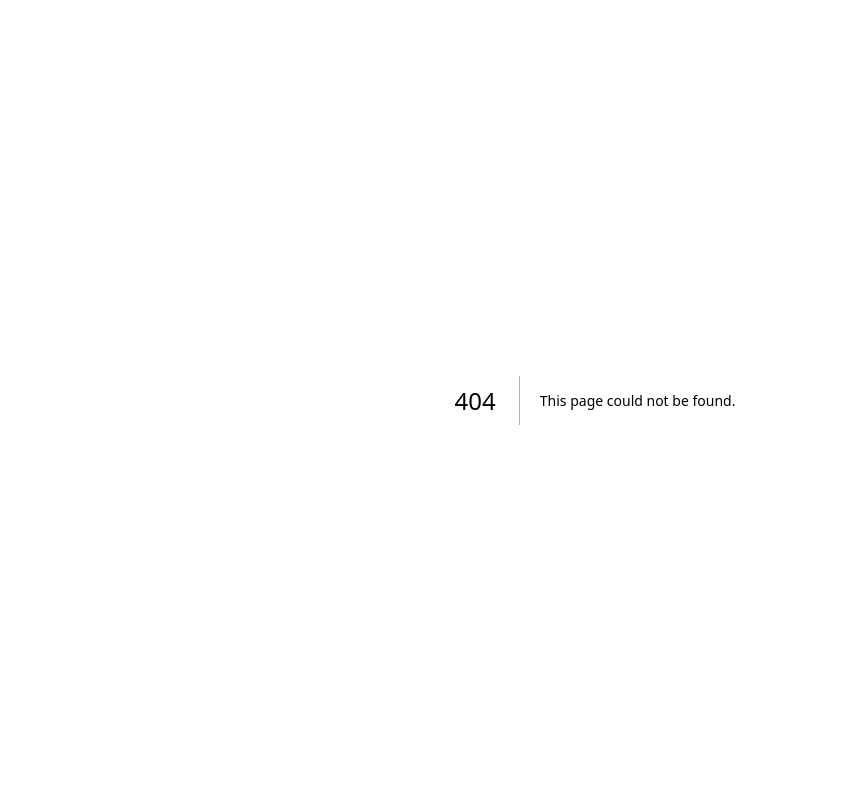
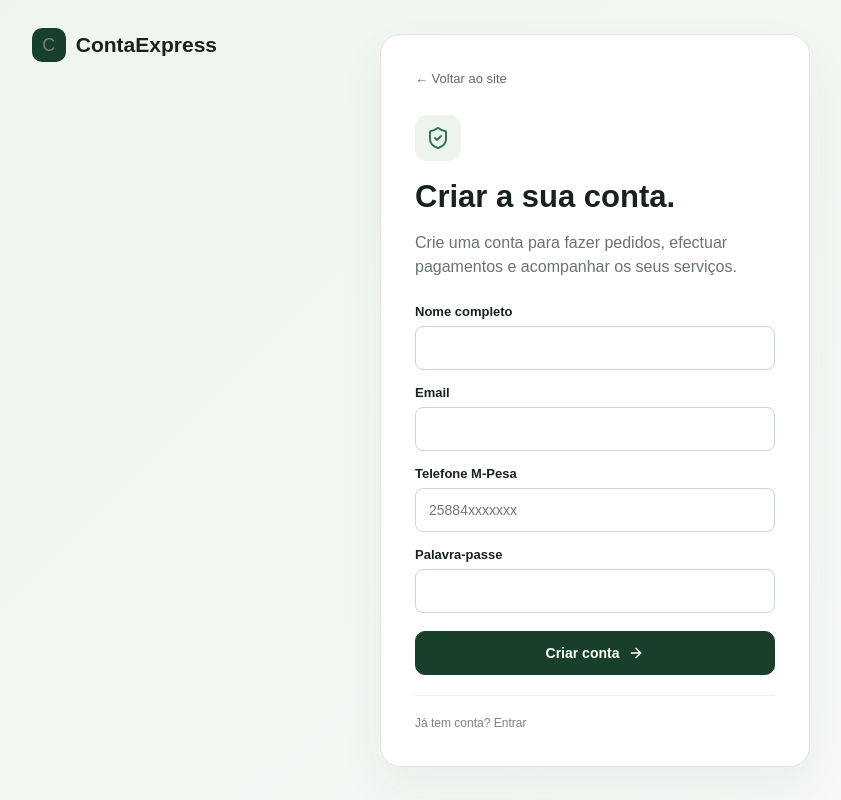
Before and after one commit to Cortex-inside/contaexpress, a Next.js app: page /signup in a window 1280 px wide. Before the commit this address had no page. Shown: the whole page, without its empty margins (45-886 px from the left). Built offline with nearby package versions, Linux system fonts and the light colour scheme; no server answers.

Commit message:
feat: add signup flow

```diff
--- /dev/null
+++ b/app/signup/page.tsx
@@ -0,0 +1,8 @@
+"use client";
+import {useState} from "react";
+import {ShieldCheck,ArrowRight} from "lucide-react";
+import {supabase} from "../../lib/supabase";
+export default function Signup(){
+const[fullName,setFullName]=useState("");const[email,setEmail]=useState("");const[phone,setPhone]=useState("");const[password,setPassword]=useState("");const[msg,setMsg]=useState("");const[loading,setLoading]=useState(false);
+async function submit(e:React.FormEvent){e.preventDefault();setLoading(true);setMsg("");const r=await supabase.auth.signUp({email,password,options:{data:{full_name:fullName,phone}}});if(r.error){setMsg(r.error.message);setLoading(false);return}if(r.data.session)location.href="/dashboard";else{setMsg("Conta criada. Verifique o seu email para activar a conta.");setLoading(false)}}
+return <main className="authPage"><a href="/" className="authBrand"><span className="mark">C</span><b>Conta<span>Express</span></b></a><div className="authCard"><a href="/" className="backLink">← Voltar ao site</a><div className="authIcon"><ShieldCheck size={24}/></div><h1>Criar a sua conta.</h1><p>Crie uma conta para fazer pedidos, efectuar pagamentos e acompanhar os seus serviços.</p><form onSubmit={submit}><label>Nome completo<input value={fullName} onChange={e=>setFullName(e.target.value)} required/></label><label>Email<input type="email" value={email} onChange={e=>setEmail(e.target.value)} required/></label><label>Telefone M-Pesa<input type="tel" value={phone} onChange={e=>setPhone(e.target.value)} placeholder="25884xxxxxxx" required/></label><label>Palavra-passe<input type="password" value={password} onChange={e=>setPassword(e.target.value)} minLength={6} required/></label>{msg&&<p className="error">{msg}</p>}<button className="primary wide" disabled={loading}>{loading?"A criar conta...":"Criar conta"} <ArrowRight size={16}/></button></form><div className="authNote">Já tem conta? <a href="/login">Entrar</a></div></div></main>}
```
